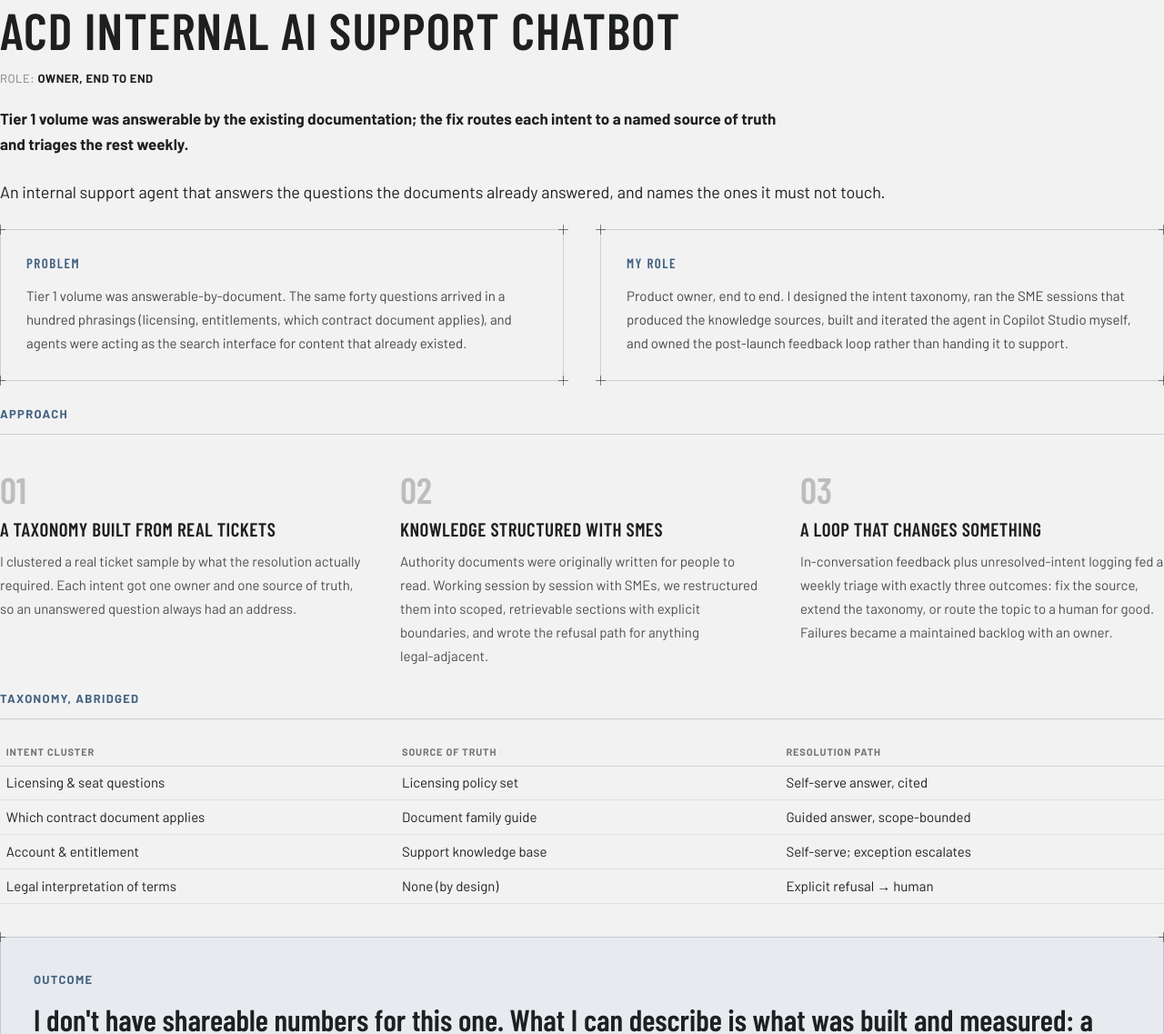
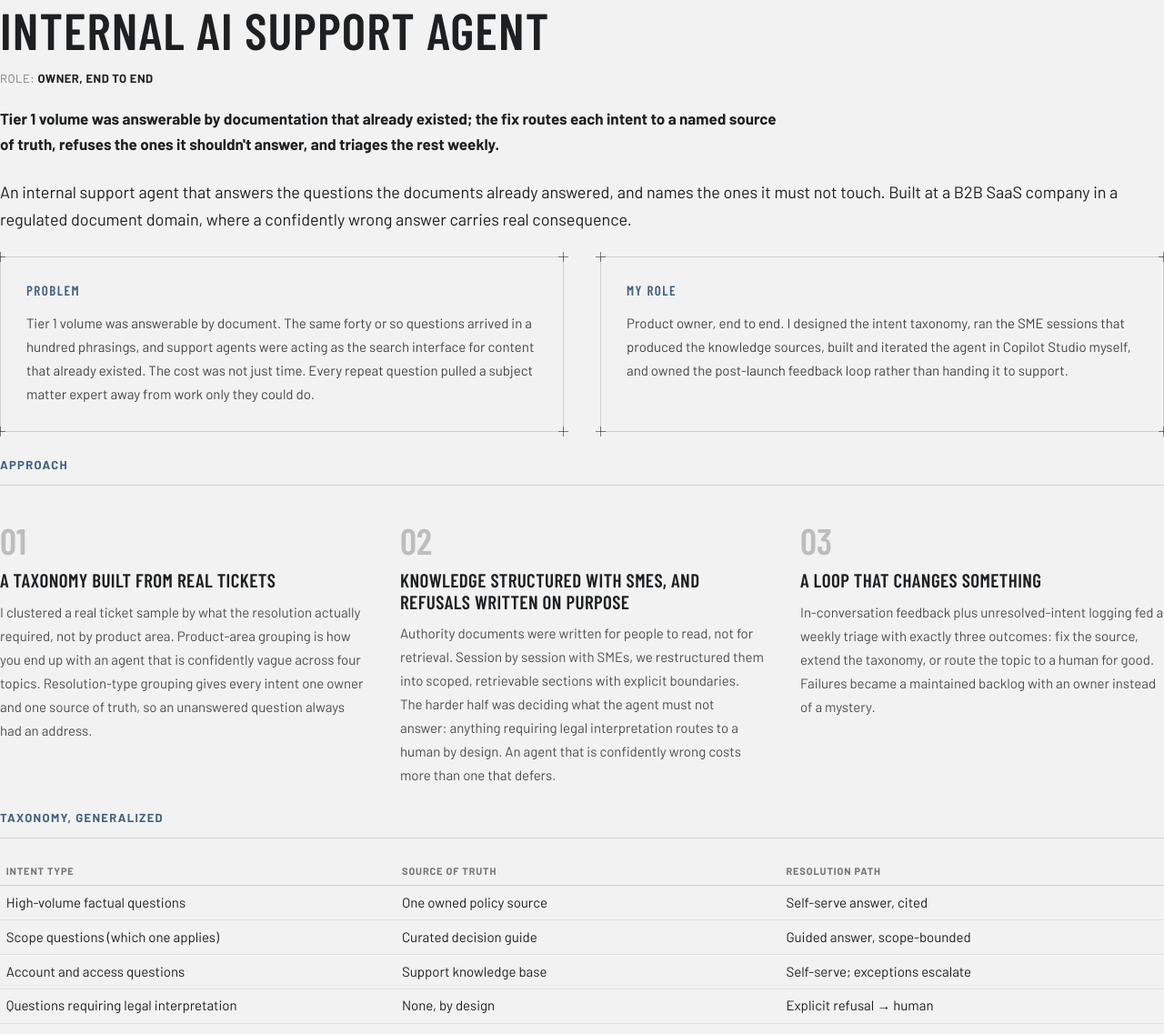
Before and after one commit to AngusFisher1/angusFisher, a plain HTML site: page index.html in a window 1280 px wide. Shown: the part 2155-3292 px from the top of the page at 91% size. Drawn offline with nearby package versions, Linux system fonts and the light colour scheme.

Commit message:
Refactor case study content: enhance clarity and specificity in descriptions, update titles, and improve outcome statements

```diff
--- a/index.html
+++ b/index.html
@@ -143,25 +143,25 @@
   <div class="blueprint outcome">
     <i class="corner tl"></i><i class="corner tr"></i><i class="corner bl"></i><i class="corner br"></i>
     <span class="eyebrow">Outcome</span>
-    <p class="outcome__statement">Customer incidents fell 92%. Input efficiency improved 32%. I tracked both deliberately, because incident volume alone can drop for the wrong reasons, including people quietly abandoning the workflow.</p>
+    <p class="outcome__statement">Customer incidents <b>fell 92%</b>. Input efficiency improved 32%. I tracked both deliberately, because incident volume alone can drop for the wrong reasons, including people quietly abandoning the workflow.</p>
   </div>
 </section>
 
 <section id="case-02" class="case-01">
   <span class="eyebrow eyebrow--tight">Case 02 · internal AI product · Microsoft Copilot Studio</span>
   <hr class="divider">
-  <h2 class="case__title">ACD Internal AI support chatbot</h2>
+  <h2 class="case__title">Internal AI support agent</h2>
   <p class="case-meta"><span>Role: <strong>Owner, end to end</strong></span></p>
-  <p class="case-scan"><strong>Tier 1 volume was answerable by the existing documentation; the fix routes each intent to a named source of truth and triages the rest weekly.</strong></p>
+  <p class="case-scan"><strong>Tier 1 volume was answerable by documentation that already existed; the fix routes each intent to a named source of truth, refuses the ones it shouldn't answer, and triages the rest weekly.</strong></p>
   <p class="case__intro">
-    An internal support agent that answers the questions the documents already answered, and names the ones it must not touch.
+    An internal support agent that answers the questions the documents already answered, and names the ones it must not touch. Built at a B2B SaaS company in a regulated document domain, where a confidently wrong answer carries real consequence.
   </p>
 
   <div class="case-grid">
     <div class="blueprint case-card">
       <i class="corner tl"></i><i class="corner tr"></i><i class="corner bl"></i><i class="corner br"></i>
       <h3 class="case-card__title">Problem</h3>
-      <p class="case-card__body">Tier 1 volume was answerable-by-document. The same forty questions arrived in a hundred phrasings (licensing, entitlements, which contract document applies), and agents were acting as the search interface for content that already existed.</p>
+      <p class="case-card__body">Tier 1 volume was answerable by document. The same forty or so questions arrived in a hundred phrasings, and support agents were acting as the search interface for content that already existed. The cost was not just time. Every repeat question pulled a subject matter expert away from work only they could do.</p>
     </div>
     <div class="blueprint case-card">
       <i class="corner tl"></i><i class="corner tr"></i><i class="corner bl"></i><i class="corner br"></i>
@@ -177,61 +177,41 @@
       <div>
         <p class="step__index">01</p>
         <h4 class="step__title">A taxonomy built from real tickets</h4>
-        <p class="step__body">I clustered a real ticket sample by what the resolution actually required. Each intent got one owner and one source of truth, so an unanswered question always had an address.</p>
+        <p class="step__body">I clustered a real ticket sample by what the resolution actually required, not by product area. Product-area grouping is how you end up with an agent that is confidently vague across four topics. Resolution-type grouping gives every intent one owner and one source of truth, so an unanswered question always had an address.</p>
       </div>
       <div>
         <p class="step__index">02</p>
-        <h4 class="step__title">Knowledge structured with SMEs</h4>
-        <p class="step__body">Authority documents were originally written for people to read. Working session by session with SMEs, we restructured them into scoped, retrievable sections with explicit boundaries, and wrote the refusal path for anything legal-adjacent.</p>
+        <h4 class="step__title">Knowledge structured with SMEs, and refusals written on purpose</h4>
+        <p class="step__body">Authority documents were written for people to read, not for retrieval. Session by session with SMEs, we restructured them into scoped, retrievable sections with explicit boundaries. The harder half was deciding what the agent must not answer: anything requiring legal interpretation routes to a human by design. An agent that is confidently wrong costs more than one that defers.</p>
       </div>
       <div>
         <p class="step__index">03</p>
         <h4 class="step__title">A loop that changes something</h4>
-        <p class="step__body">In-conversation feedback plus unresolved-intent logging fed a weekly triage with exactly three outcomes: fix the source, extend the taxonomy, or route the topic to a human for good. Failures became a maintained backlog with an owner.</p>
+        <p class="step__body">In-conversation feedback plus unresolved-intent logging fed a weekly triage with exactly three outcomes: fix the source, extend the taxonomy, or route the topic to a human for good. Failures became a maintained backlog with an owner instead of a mystery.</p>
       </div>
     </div>
   </div>
 
   <div class="taxonomy">
-    <span class="eyebrow">Taxonomy, abridged</span>
+    <span class="eyebrow">Taxonomy, generalized</span>
     <hr class="divider divider--narrow">
     <table class="table">
-      <thead>
-        <tr>
-          <th>Intent cluster</th>
-          <th>Source of truth</th>
-          <th>Resolution path</th>
-        </tr>
+<thead>
+        <tr><th>Intent type</th><th>Source of truth</th><th>Resolution path</th></tr>
       </thead>
       <tbody>
-        <tr>
-          <td>Licensing &amp; seat questions</td>
-          <td>Licensing policy set</td>
-          <td>Self-serve answer, cited</td>
-        </tr>
-        <tr>
-          <td>Which contract document applies</td>
-          <td>Document family guide</td>
-          <td>Guided answer, scope-bounded</td>
-        </tr>
-        <tr>
-          <td>Account &amp; entitlement</td>
-          <td>Support knowledge base</td>
-          <td>Self-serve; exception escalates</td>
-        </tr>
-        <tr>
-          <td>Legal interpretation of terms</td>
-          <td>None (by design)</td>
-          <td>Explicit refusal → human</td>
-        </tr>
+        <tr><td>High-volume factual questions</td><td>One owned policy source</td><td>Self-serve answer, cited</td></tr>
+        <tr><td>Scope questions (which one applies)</td><td>Curated decision guide</td><td>Guided answer, scope-bounded</td></tr>
+        <tr><td>Account and access questions</td><td>Support knowledge base</td><td>Self-serve; exceptions escalate</td></tr>
+        <tr><td>Questions requiring legal interpretation</td><td>None, by design</td><td>Explicit refusal → human</td></tr>
       </tbody>
     </table>
   </div>
 
-  <div class="blueprint outcome">
+   <div class="blueprint outcome">
     <i class="corner tl"></i><i class="corner tr"></i><i class="corner bl"></i><i class="corner br"></i>
     <span class="eyebrow">Outcome</span>
-    <p class="outcome__statement">I don't have shareable numbers for this one. What I can describe is what was built and measured: a taxonomy of named intent clusters, each mapped to a source of truth and a resolution path, as shown above. Unresolved intents were logged and triaged weekly, with three defined outcomes: fix the source, extend the taxonomy, or route to a human for good. Legal interpretation of contract terms has no self-serve answer by design; it refuses explicitly and routes to a human.</p>
+    <p class="outcome__statement">I don't have shareable numbers for this one. What I can describe is what was built and how it was measured. Tier 1 dependency dropped on every intent the taxonomy covered, and the intents it could not close were named, owned, and dated instead of staying invisible. The part I would carry into any agent product is the discipline underneath: decide what "correct" means before launch, write the refusals as deliberately as the answers, and make failure a queue somebody works rather than a thing you hope stops happening.</p>
   </div>
 </section>
 
```
